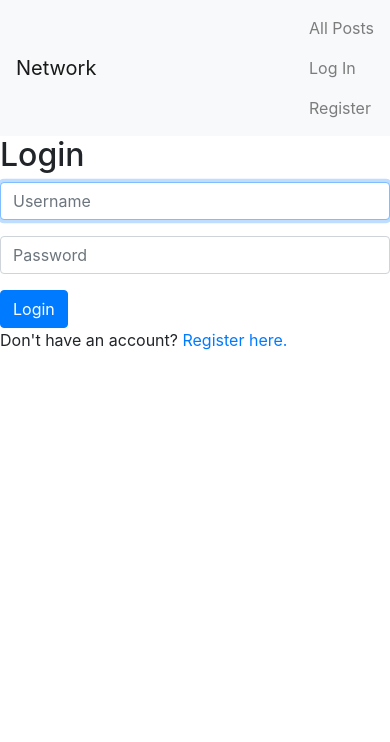
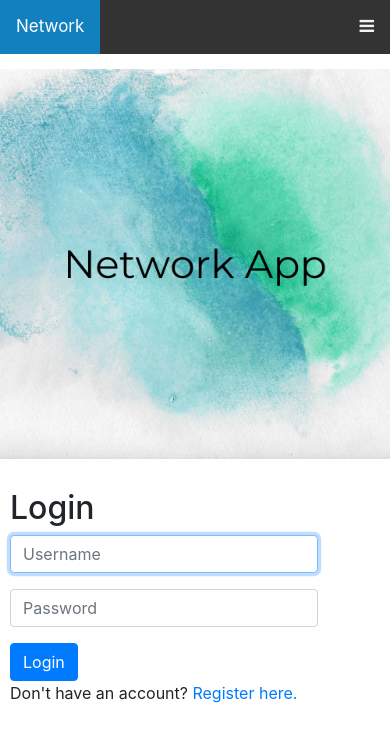
Before and after one commit to anubhav06/networkApp, a Django app: page /login in a window 390 px wide. Shown: the top 742 px of the page. Run offline with Django 3.2, Linux system fonts and the light colour scheme; some libraries are stand-ins or nearby versions.

Commit message:
Login/Register Page CSS

```diff
--- a/network/static/network/style.css
+++ b/network/static/network/style.css
@@ -1,3 +1,14 @@
+* {
+    box-sizing: border-box;
+}
+
+body{
+    /*margin: 10px;*/
+    /*overflow: hidden;*/
+    overflow-x: hidden;
+}
+
+
 .box{
     border: 0.2px solid rgba(192, 192, 192, 0.5); /* Silver with opacity 0.5 */
     margin: 2vh 0vh 2vh 0vh;
@@ -37,3 +48,104 @@
 .poster{
     margin-right: 10px;
 }
+
+/* Login/Register Page */
+.mainPage-left {
+    width: 50%;
+    float: left;
+    padding: 15px;
+}
+
+.mainPage-right  {
+    width: 50%;
+    float: left;
+    padding: 15px;
+    display: block;
+    margin: auto;
+}
+.login-register{
+    width: 60%;
+}
+
+.row::after {
+    content: "";
+    clear: both;
+    display: table;
+}
+
+.mainPageImage{
+    width: 100%;
+    height: 90%;
+}
+
+
+@media only screen and (max-width: 768px) {
+    [class*="mainPage-"]{
+        width: 100% ;
+    }
+    [class="login-register"]{
+        width: 100%;
+    }
+    .mainPage-right{
+        margin-left: 10px;
+    }
+    .mainPageImage{
+        height: 100%;
+    }
+    .login-register{
+        width: 90%;
+    }
+}
+
+/* Navbar CSS */
+
+.topnav {
+    overflow: hidden;
+    background-color: #333;
+}
+
+.topnav a {
+    float: left;
+    display: block;
+    color: #f2f2f2;
+    text-align: center;
+    padding: 14px 16px;
+    text-decoration: none;
+    font-size: 17px;
+}
+
+.topnav a:hover {
+    background-color: #ddd;
+    color: black;
+}
+
+.topnav a.active {
+    background-color: #127fbe;
+    color: white;
+}
+
+.topnav .icon {
+    display: none;
+}
+
+@media screen and (max-width: 600px) {
+    .topnav a:not(:first-child) {display: none;}
+    .topnav a.icon {
+      float: right;
+      display: block;
+    }
+}
+
+@media screen and (max-width: 600px) {
+    .topnav.responsive {position: relative;}
+    .topnav.responsive .icon {
+      position: absolute;
+      right: 0;
+      top: 0;
+    }
+    .topnav.responsive a {
+      float: none;
+      display: block;
+      text-align: left;
+    }
+}
--- a/network/templates/network/layout.html
+++ b/network/templates/network/layout.html
@@ -5,13 +5,42 @@
     <head>
         <title>{% block title %}Social Network{% endblock %}</title>
         <link rel="stylesheet" href="https://stackpath.bootstrapcdn.com/bootstrap/4.4.1/css/bootstrap.min.css" integrity="sha384-Vkoo8x4CGsO3+Hhxv8T/Q5PaXtkKtu6ug5TOeNV6gBiFeWPGFN9MuhOf23Q9Ifjh" crossorigin="anonymous">
+        <!-- For navbar: (icon)-->
+        <link rel="stylesheet" href="https://cdnjs.cloudflare.com/ajax/libs/font-awesome/4.7.0/css/font-awesome.min.css">
         <link href="{% static 'network/style.css' %}" rel="stylesheet">
+        <meta name="viewport" content="width=device-width, initial-scale=1.0">
+        <script>
+            function myFunction() {
+              var x = document.getElementById("myTopnav");
+              if (x.className === "topnav") {
+                x.className += " responsive";
+              } else {
+                x.className = "topnav";
+              }
+            }
+        </script>
         {% block script %}
         {% endblock %}
     </head>
     <body>
 
-        <nav class="navbar navbar-expand-lg navbar-light bg-light">
+        <div class="topnav" id="myTopnav">
+            <a href="{% url 'index' %}" class="active">Network</a>
+            {% if user.is_authenticated %}
+                <a href="{% url 'profile' user.username %}"><strong>{{ user.username }}</strong></a>
+                <a href="{% url 'index' %}">All Posts</a>
+                <a href="{% url 'following' %}">Following</a>
+                <a href="{% url 'logout' %}">Log Out</a>
+            {% else %}
+                <a href="{% url 'login' %}">Log In</a>
+                <a href="{% url 'register' %}">Register</a>
+            {% endif %}
+            <a href="javascript:void(0);" class="icon" onclick="myFunction()">
+              <i class="fa fa-bars"></i>
+            </a>
+          </div>
+
+        <!--<nav class="navbar navbar-expand-lg navbar-light bg-light">
             <a class="navbar-brand" href="{% url 'index' %}">Network</a>
 
             <div>
@@ -20,11 +49,9 @@
                     <li class="nav-item">
                         <a class="nav-link" href="{% url 'profile' user.username %}"><strong>{{ user.username }}</strong></a>
                     </li>
-                {% endif %}
-                <li class="nav-item">
-                  <a class="nav-link" href="{% url 'index' %}">All Posts</a>
-                </li>
-                {% if user.is_authenticated %}
+                    <li class="nav-item">
+                    <a class="nav-link" href="{% url 'index' %}">All Posts</a>
+                    </li>
                     <li class="nav-item">
                         <a class="nav-link" href="{% url 'following' %}">Following</a>
                     </li>
@@ -41,7 +68,7 @@
                 {% endif %}
               </ul>
             </div>
-          </nav>
+          </nav>-->
 
         <div class="body">
             {% block body %}
--- a/network/templates/network/login.html
+++ b/network/templates/network/login.html
@@ -1,8 +1,16 @@
 {% extends "network/layout.html" %}
+{% load static %}
 
 {% block body %}
 
-    <h2>Login</h2>
+
+    <div class="row">
+        <div class="mainPage-left">
+            <img src="{% static 'network/networkApp.png' %}" alt="network app image" class="mainPageImage">
+        </div>
+        <div class="mainPage-right">
+            <div class="login-register">
+                <h2> Login </h2>
 
                 {% if message %}
                     <div>{{ message }}</div>
@@ -11,14 +19,20 @@
                 <form action="{% url 'login' %}" method="post">
                     {% csrf_token %}
                     <div class="form-group">
-            <input autofocus class="form-control" type="text" name="username" placeholder="Username">
+                        <input autofocus class="form-control login-register" type="text" name="username" placeholder="Username">
                     </div>
                     <div class="form-group">
-            <input class="form-control" type="password" name="password" placeholder="Password">
+                        <input class="form-control login-register" type="password" name="password" placeholder="Password">
                     </div>
                     <input class="btn btn-primary" type="submit" value="Login">
                 </form>
 
                 Don't have an account? <a href="{% url 'register' %}">Register here.</a>
+            </div>
+
+        </div>
+    </div>
+
+
 
 {% endblock %}
--- a/network/views.py
+++ b/network/views.py
@@ -19,7 +19,7 @@ from .models import User, Posts, Follow
 
 
 
-
+@login_required(login_url="/login")
 def index(request):
 
     if request.method == "POST":
```
Also changed, not shown: network/templates/network/register.html (+12 -0 lines), network/static/network/networkApp.png (added). Lines whose indentation alone changed are shown as unchanged.
